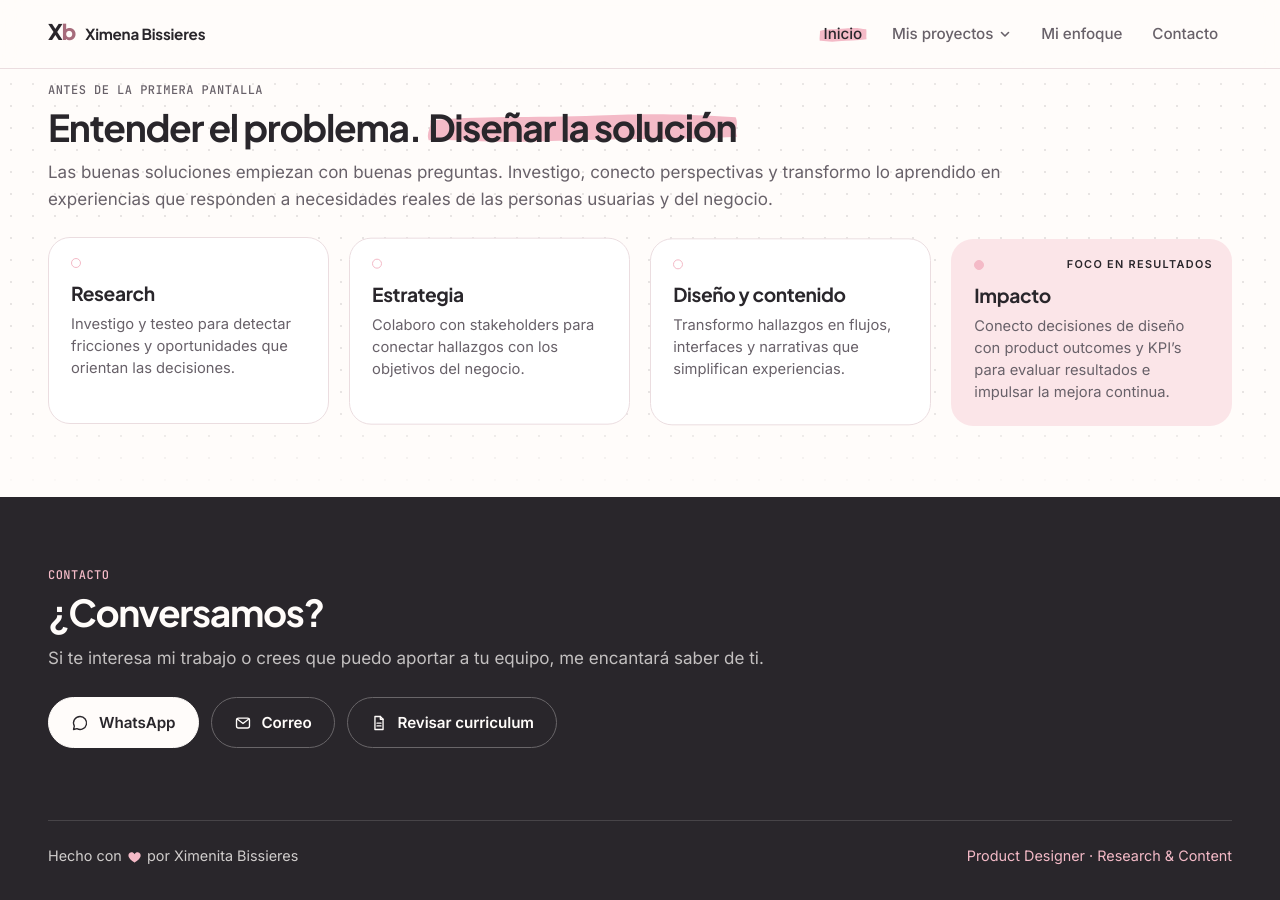
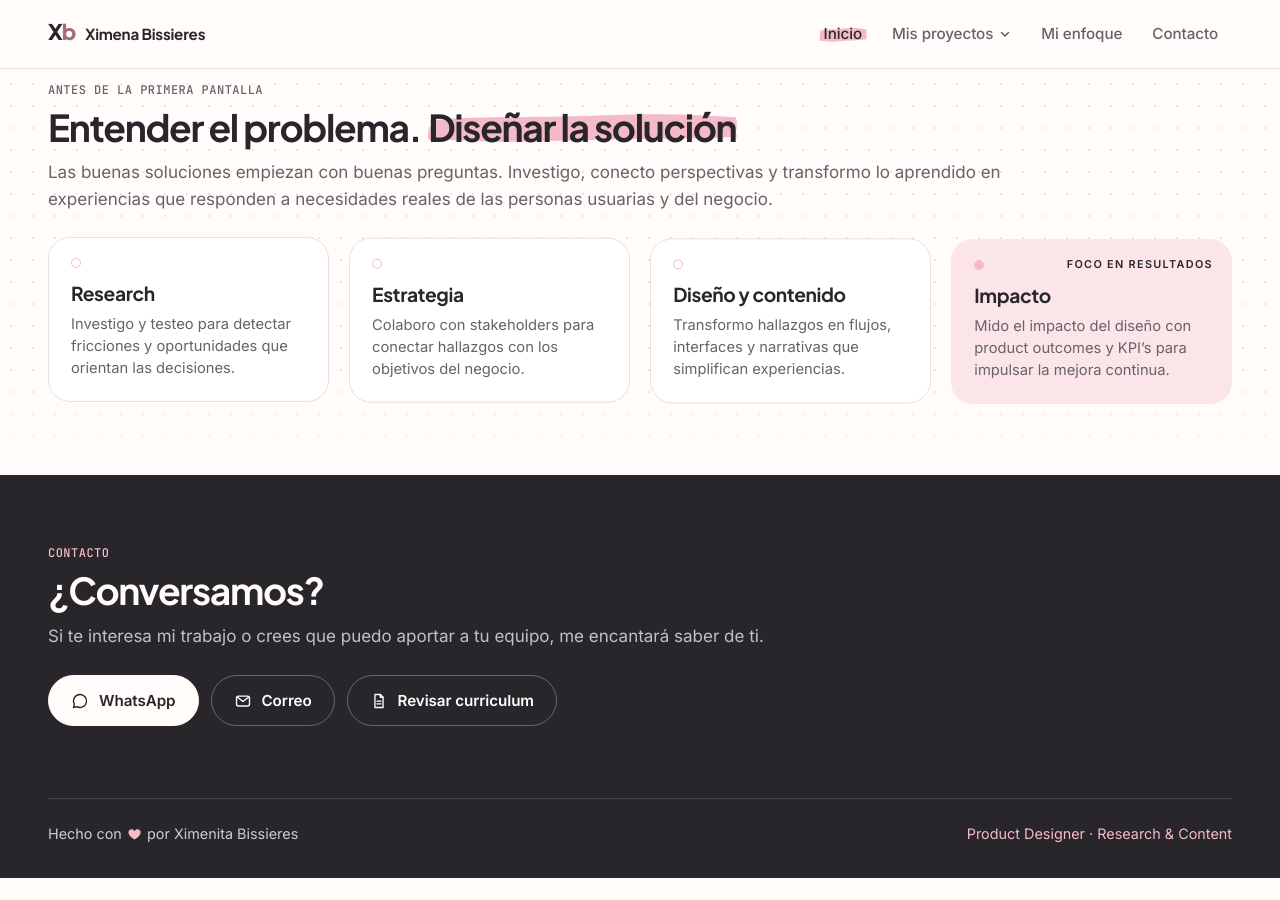
Before and after one commit to ximebissieres/Ximebissieres.github.io, a Jekyll site: the page built from index.html, in a window 1280 px wide and 900 px high, scrolled down 1434 px. Built offline with Jekyll 4.4.1, drawn with Linux system fonts in a browser that asks for light colours; after the commit the page ends 2312 px from its top, so only the background shows below that.

Commit message:
Home: nueva bajada de Impacto
Co-Authored-By: Claude Opus 5.5 <noreply@anthropic.com>
Claude-Session: https://claude.ai/code/session_01DJ4kQgEHjb3PtnpPBBuZ5X

```diff
--- a/_data/home.yml
+++ b/_data/home.yml
@@ -95,7 +95,7 @@ enfoque:
     - nombre: "Diseño y contenido"
       descripcion: "Transformo hallazgos en flujos, interfaces y narrativas que simplifican experiencias."
     - nombre: "Impacto"
-      descripcion: "Conecto decisiones de diseño con product outcomes y KPI's para evaluar resultados e impulsar la mejora continua."
+      descripcion: "Mido el impacto del diseño con product outcomes y KPI's para impulsar la mejora continua."
       destacada: true
       marca: "Foco en resultados"
 
```
